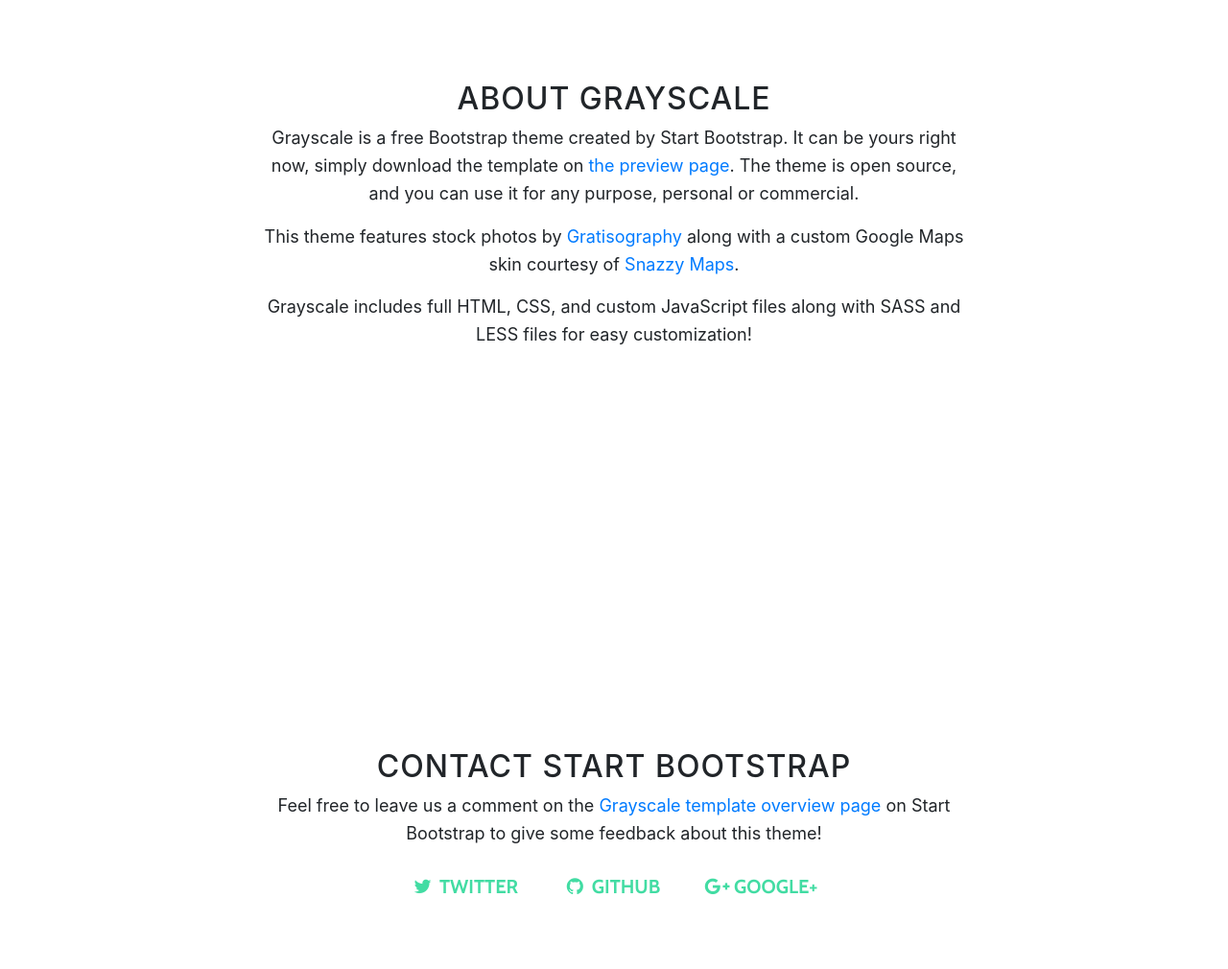
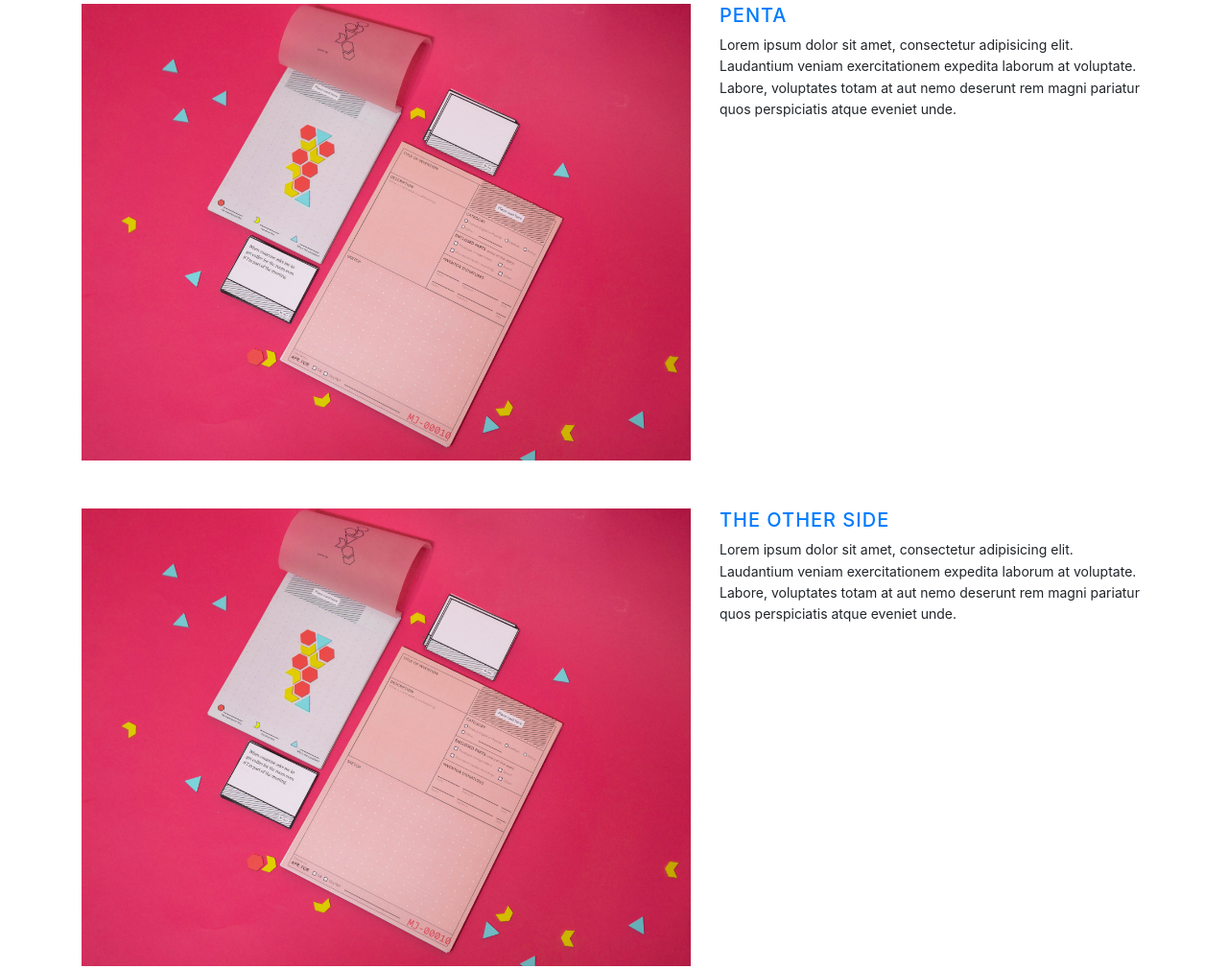
Before and after one commit to slee13/portfolio, a website with bundled scripts: page index.html in a window 1280 px wide. Shown: the part 916-1926 px from the top of the page at 96% size. Built offline with nearby package versions, Linux system fonts and the light colour scheme.

Commit message:
Add project section

```diff
--- a/css/grayscale.css
+++ b/css/grayscale.css
@@ -1,10 +1,30 @@
+.col-md-5 {
+  text-align: left;
+}
+
+.col-md-5 p {
+  font-size: 14px;
+}
+
+.col-md-7 {
+
+}
+
+.project-title {
+  margin: 0 0 8px;
+}
+
+#PROJECTS .row {
+  margin-bottom: 50px;
+}
+
 body {
   font-family: 'Lora', 'Helvetica Neue', Helvetica, Arial, sans-serif;
   position: relative;
   width: 100%;
   height: 100%;
   color: #010101;
-  background-color: white;
+  background-color: #f1f1f1;
 }
 
 html {
@@ -43,7 +63,7 @@
   -webkit-transition: all 0.2s ease-in-out;
   -moz-transition: all 0.2s ease-in-out;
   transition: all 0.2s ease-in-out;
-  color: #42DCA3;
+  color: #010101;
 }
 
 a:focus, a:hover {
@@ -63,7 +83,7 @@
   font-size: 14px;
   padding: 11px;
   color: #010101;
-  border: 1px solid white;
+  border: 1px solid #F1F1F1;
 }
 
 #mainNav .navbar-brand {
@@ -115,6 +135,13 @@
   #mainNav .nav-link.active:hover {
     color: white;
   }
+  .container {
+    max-width: 800px;
+  }
+  .content-section {
+    padding-top: 120px !important;
+    padding-bottom: 100px !important;
+  }
 }
 
 .masthead {
@@ -159,22 +186,22 @@
 }
 
 .btn-circle {
-  font-size: 26px;
-  width: 55px;
-  height: 55px;
+  font-size: 24px;
+  width: 45px;
+  height: 45px;
   margin-top: 15px;
-  line-height: 45px;
+  line-height: 35px;
   -webkit-transition: background 0.3s ease-in-out;
   -moz-transition: background 0.3s ease-in-out;
   transition: background 0.3s ease-in-out;
-  color: white;
-  border: 2px solid white;
+  color: #010101;
+  border: 1px solid #010101;
   border-radius: 100% !important;
   background: transparent;
 }
 
 .btn-circle:focus, .btn-circle:hover {
-  color: white;
+  color: black;
   outline: none;
   background: rgba(255, 255, 255, 0.1);
 }
--- a/index.html
+++ b/index.html
@@ -51,7 +51,7 @@
             <div class="col-lg-8 mx-auto">
               <p class="intro-text">Stephanie Lee is an interaction designer based in San Francisco. She is currently hiking and working on this site. For a preview of her work continue below.
 </p>
-              <a href="#about" class="btn btn-circle js-scroll-trigger">
+              <a href="#PROJECTS" class="btn btn-circle js-scroll-trigger">
                 <i class="fa fa-angle-double-down animated"></i>
               </a>
             </div>
@@ -60,23 +60,50 @@
       </div>
     </header>
 
-    <!-- About Section -->
-    <section id="about" class="content-section text-center">
+    <!-- PROJECT Section -->
+    <section id="PROJECTS" class="content-section text-center">
       <div class="container">
         <div class="row">
-          <div class="col-lg-8 mx-auto">
-            <h2>About Grayscale</h2>
-            <p>Grayscale is a free Bootstrap theme created by Start Bootstrap. It can be yours right now, simply download the template on
-              <a href="http://startbootstrap.com/template-overviews/grayscale/">the preview page</a>. The theme is open source, and you can use it for any purpose, personal or commercial.</p>
-            <p>This theme features stock photos by
-              <a href="http://gratisography.com/">Gratisography</a>
-              along with a custom Google Maps skin courtesy of
-              <a href="http://snazzymaps.com/">Snazzy Maps</a>.</p>
-            <p>Grayscale includes full HTML, CSS, and custom JavaScript files along with SASS and LESS files for easy customization!</p>
+          <div class="col-md-7">
+            <a href="#">
+              <img class="img-fluid mb-3 mb-md-0" src="img/PENTA.jpg" alt="">
+            </a>
+          </div>
+          <div class="col-md-5">
+            <a href="#PENTA"><h5 class="project-title">PENTA</h5></a>
+            <p>Lorem ipsum dolor sit amet, consectetur adipisicing elit. Laudantium veniam exercitationem expedita laborum at voluptate. Labore, voluptates totam at aut nemo deserunt rem magni pariatur quos perspiciatis atque eveniet unde.</p>
           </div>
         </div>
+
+        <div class="row">
+          <div class="col-md-7">
+            <a href="#">
+              <img class="img-fluid mb-3 mb-md-0" src="img/PENTA.jpg" alt="">
+            </a>
+          </div>
+          <div class="col-md-5">
+            <a href="#PENTA"><h5 class="project-title">The Other Side</h5></a>
+            <p>Lorem ipsum dolor sit amet, consectetur adipisicing elit. Laudantium veniam exercitationem expedita laborum at voluptate. Labore, voluptates totam at aut nemo deserunt rem magni pariatur quos perspiciatis atque eveniet unde.</p>
+          </div>
+        </div>
+
+        <div class="row">
+          <div class="col-md-7">
+            <a href="#">
+              <img class="img-fluid mb-3 mb-md-0" src="img/PENTA.jpg" alt="">
+            </a>
+          </div>
+          <div class="col-md-5">
+            <a href="#PENTA"><h5 class="project-title">The Classyfier</h5></a>
+            <p>Lorem ipsum dolor sit amet, consectetur adipisicing elit. Laudantium veniam exercitationem expedita laborum at voluptate. Labore, voluptates totam at aut nemo deserunt rem magni pariatur quos perspiciatis atque eveniet unde.</p>
+          </div>
+        </div>
+
       </div>
     </section>
+
+
+
 
     <!-- Contact Section -->
     <section id="contact" class="content-section text-center">
@@ -87,26 +114,6 @@
             <p>Feel free to leave us a comment on the
               <a href="http://startbootstrap.com/template-overviews/grayscale/">Grayscale template overview page</a>
               on Start Bootstrap to give some feedback about this theme!</p>
-            <ul class="list-inline banner-social-buttons">
-              <li class="list-inline-item">
-                <a href="https://twitter.com/SBootstrap" class="btn btn-default btn-lg">
-                  <i class="fa fa-twitter fa-fw"></i>
-                  <span class="network-name">Twitter</span>
-                </a>
-              </li>
-              <li class="list-inline-item">
-                <a href="https://github.com/BlackrockDigital/startbootstrap" class="btn btn-default btn-lg">
-                  <i class="fa fa-github fa-fw"></i>
-                  <span class="network-name">Github</span>
-                </a>
-              </li>
-              <li class="list-inline-item">
-                <a href="https://plus.google.com/+Startbootstrap/posts" class="btn btn-default btn-lg">
-                  <i class="fa fa-google-plus fa-fw"></i>
-                  <span class="network-name">Google+</span>
-                </a>
-              </li>
-            </ul>
           </div>
         </div>
       </div>
```
Also changed, not shown: img/PENTA.jpg (added), img/intro-bg.jpg (deleted).
